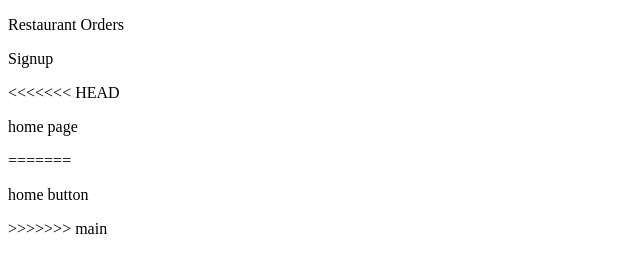
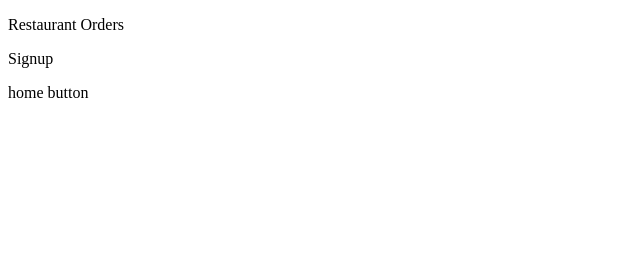
Before and after one commit to Amrit-Dhakal/JavaScript-Website, a plain HTML site: page index.html in a window 1280 px wide. Shown: the whole page, without its empty margins (0-640 px from the left). Drawn offline with Linux system fonts and the light colour scheme.

Commit message:
used home button

```diff
--- a/index.html
+++ b/index.html
@@ -8,10 +8,6 @@
 <body>
     <p>Restaurant Orders</p>
     <p>Signup</p>
-<<<<<<< HEAD
-    <p>home page</p>
-=======
     <p>home button</p>
->>>>>>> main
 </body>
 </html>
```
